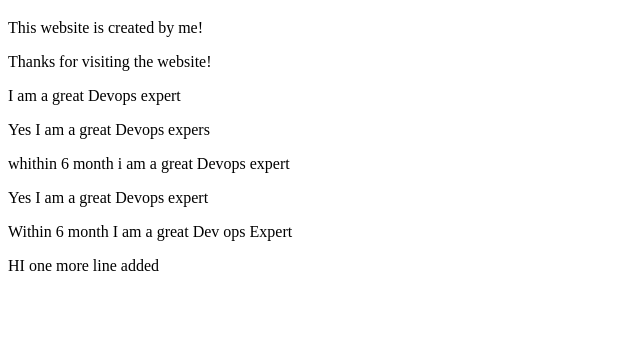
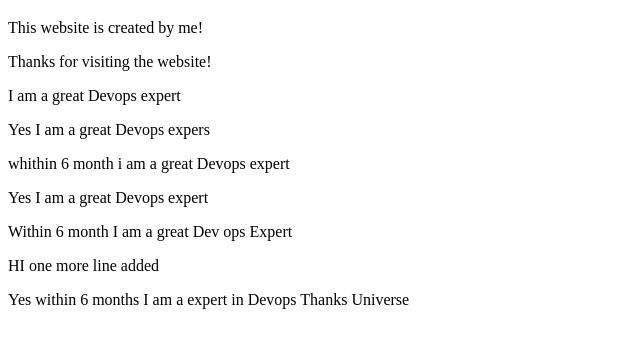
Before and after one commit to yashudevops/myweb, a plain HTML site: page index.html in a window 1280 px wide. Shown: the part 61-408 px from the top of the page, without its empty margins (0-640 px from the left). Drawn offline with Linux system fonts and the light colour scheme.

Commit message:
this is new comment too

```diff
--- a/index.html
+++ b/index.html
@@ -16,6 +16,7 @@
 		<P>Yes I am a great Devops expert</P>
 		<p>Within 6 month I am a great Dev ops Expert</p>
 		<p>HI one more line added</p>
+		<p>Yes within 6 months I am a expert in Devops Thanks Universe</p>
 
 	</body>
 </html
```
